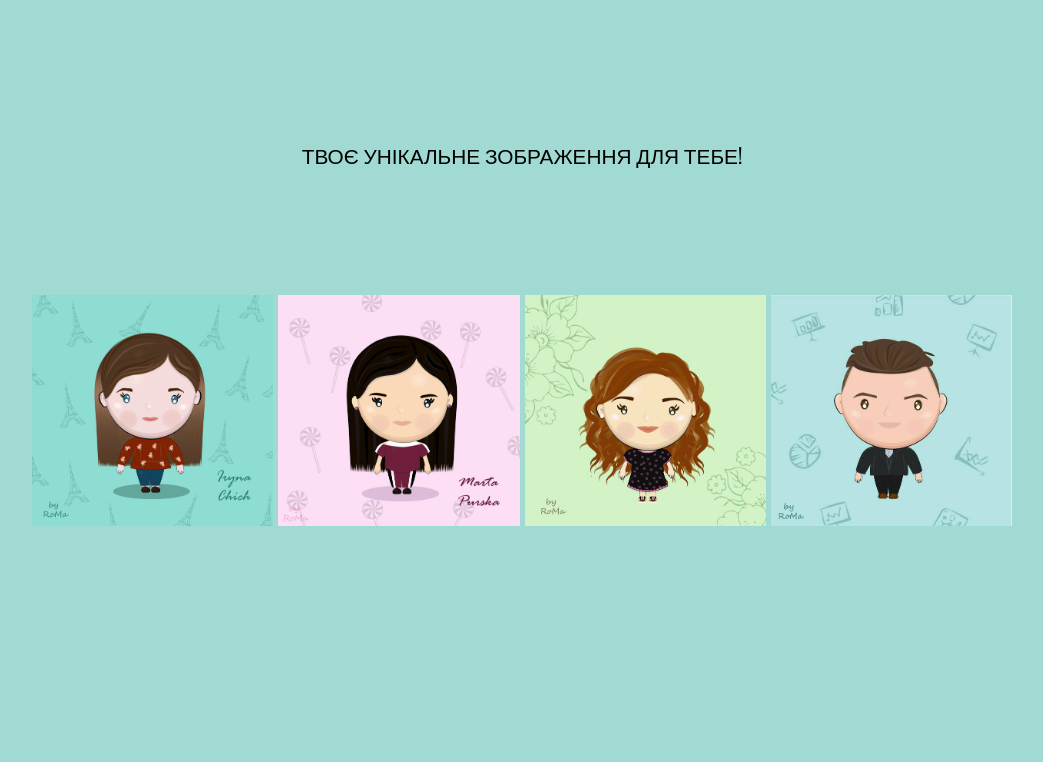
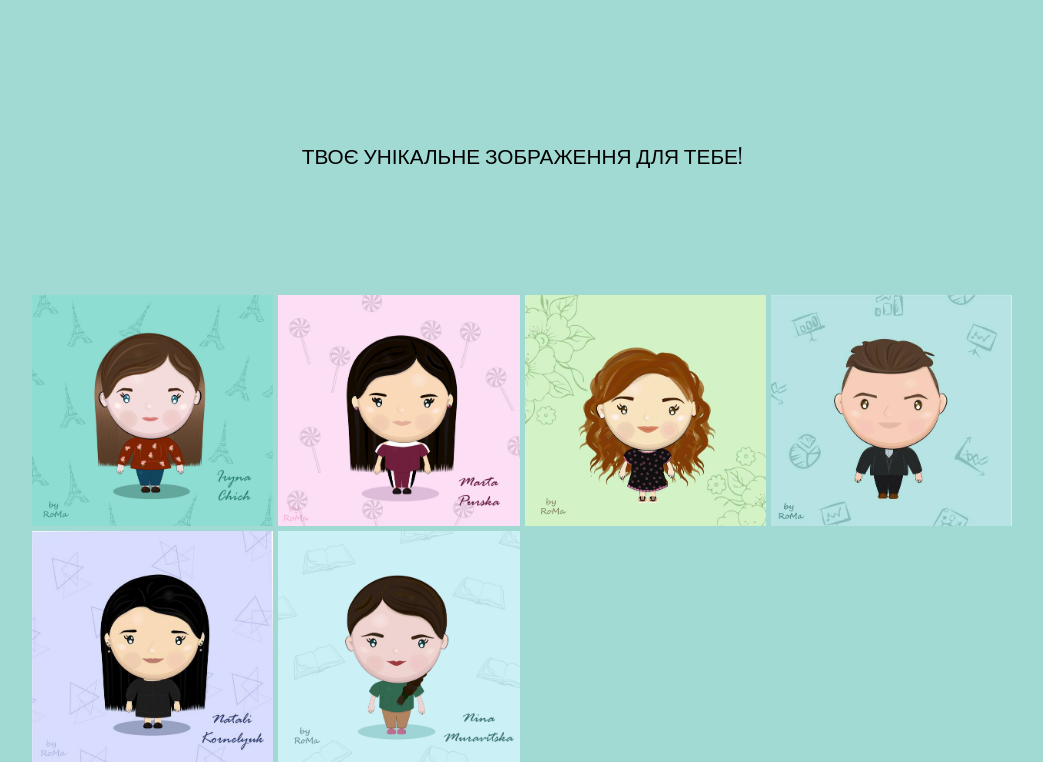
Before and after one commit to romakvadrat/romavi, a plain HTML site: page index.html in a window 1280 px wide. Shown: the part 1261-2023 px from the top of the page, without its empty margins (118-1161 px from the left). Before the commit the page ends 1787 px from the top, so only its background shows below. Drawn offline with nearby package versions, Linux system fonts and the light colour scheme.

Commit message:
Update index.html

```diff
--- a/index.html
+++ b/index.html
@@ -1,11 +1,12 @@
 <!DOCTYPE html>
 <html lang="uk">
+
 <head>
     <meta charset="UTF-8" />
     <meta name="viewport" content="width=device-width, initial-scale=1.0" />
     <meta http-equiv="X-UA-Compatible" content="ie=edge" />
     <title>Little_people_by_Ro_Ma</title>
-    <link rel="stylesheet" href="css/index.css"/>
+    <link rel="stylesheet" href="css/index.css" />
 </head>
 
 <body>
@@ -28,7 +29,9 @@
         <div class="about">
             <div class="box1">Про мене</div>
             <div class="box2"><img src="image/about-me.jpg" alt="Про мене"></div>
-            <div class="box3"><p>Що вам варто знати про мене: 🌻 люблю перетворювати кожного в маленьких дітей, але з дорослими рисами; 🌻 захоплююсь графічним дизайном; 🌻 завжди рада допомогти вам створити унікальний подарунок для себе та ваших близьких.</p></div>
+            <div class="box3">
+                <p>Що вам варто знати про мене: 🌻 люблю перетворювати кожного в маленьких дітей, але з дорослими рисами; 🌻 захоплююсь графічним дизайном; 🌻 завжди рада допомогти вам створити унікальний подарунок для себе та ваших близьких.</p>
+            </div>
         </div>
         <div id="galery">
             <p class="galery-title">Твоє унікальне зображення для Тебе!</p>
@@ -45,6 +48,12 @@
                 </article>
                 <article class="galery-card">
                     <img src="image/galery/resgalery-vorozh.jpg" alt="дівчина">
+                </article>
+                <article class="galery-card">
+                    <img src="image/galery/resgalery-natali.jpg" alt="дівчина">
+                </article>
+                <article class="galery-card">
+                    <img src="image/galery/resgalery-nina.jpg" alt="дівчина">
                 </article>
             </div>
             <!--
@@ -100,4 +109,5 @@
         -->
     </main>
 </body>
+
 </html>
```
Lines whose indentation alone changed are shown as unchanged.
